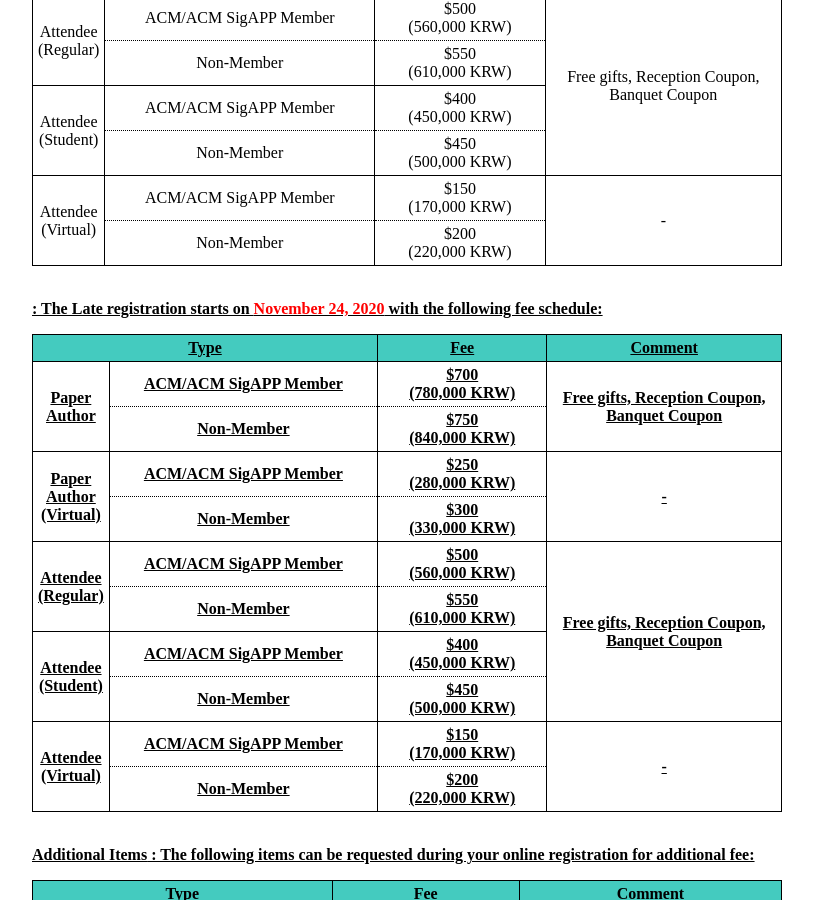
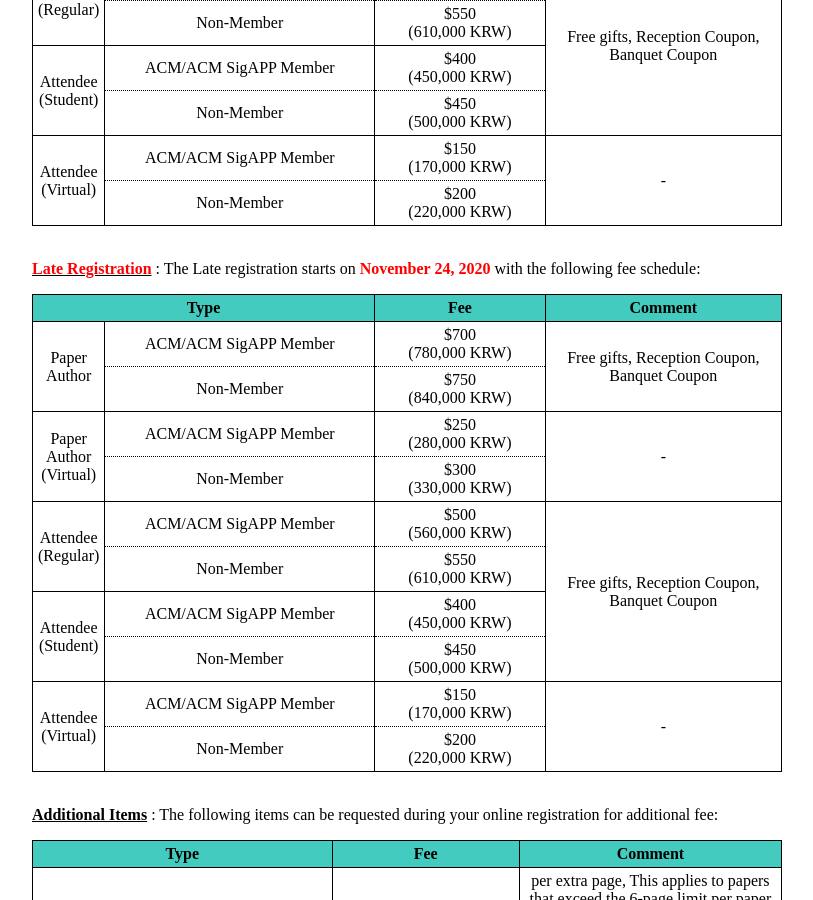
Before and after one commit to icea-conf/2020, a Jekyll site: the page built from registration/index.html, in a window 1280 px wide and 900 px high, scrolled down 2230 px. Shown: the whole window, without its empty margins (233-1046 px from the left). Built offline with Jekyll 4.4.1, drawn with Linux system fonts in a browser that asks for light colours.

Commit message:
Update index.html

```diff
--- a/registration/index.html
+++ b/registration/index.html
@@ -49,7 +49,7 @@
                </ul>
 
                <h3>2. CREDIT CARD PAYMENT (Only Korean)</h3>
-               <ul class="ul-style" style="padding-top:20px">
+               <ul class="ul-style">
                     <li class="li-style"><a style="text-align: justify">아래의 정보와 <a href="https://icea-conf.github.io/2020/registration/[ACM ICEA 2020] 개인정보제공 및 활용 동의서.pdf">개인정보제공 및 활용 동의서</a>에 자필 서명 후,</a><br><a>학회 메일 (<a style="text-decoration:none" href="mailto:kism1122@kism.or.kr">kism1122 at kism.or.kr</a>)로 회신</a></li><br>
                     <ul>
                          <li><a style="text-align: justify">카드번호</a></li><br>
@@ -61,7 +61,7 @@
                </ul>
 
                <h3>3. PAYPAL (Foreigner)</h3>
-               <ul class="ul-style" style="padding-top:20px">
+               <ul class="ul-style">
                     <li class="li-style"><a style="text-align: justify">To <a style="text-decoration:none" href="mailto:enduranceaura@gmail.com">enduranceaura at gmail.com</a> (Prof. Chang Choi, Financial Chair)</a></li><br>
                     <li class="li-style"><a style="text-align: justify">Email to receive payment link</a></li><br>
                     <li class="li-style"><a style="text-align: justify">Payment amount</a></li><br>
@@ -197,7 +197,7 @@
                </table><br>
                </center>
 
-               <p><u><b style="color:#FF0000>Late Registration</b></u><a style="text-align: justify"> : The Late registration starts on <b style="color:#FF0000">November 24, 2020</b> with the following fee schedule:</a></p>
+               <p><u><b style="color:#FF0000">Late Registration</b></u><a style="text-align: justify"> : The Late registration starts on <b style="color:#FF0000">November 24, 2020</b> with the following fee schedule:</a></p>
                <center>
                <table class="tlayout2" cellspacing="0">
                     <tbody style="text-align: center">
```
